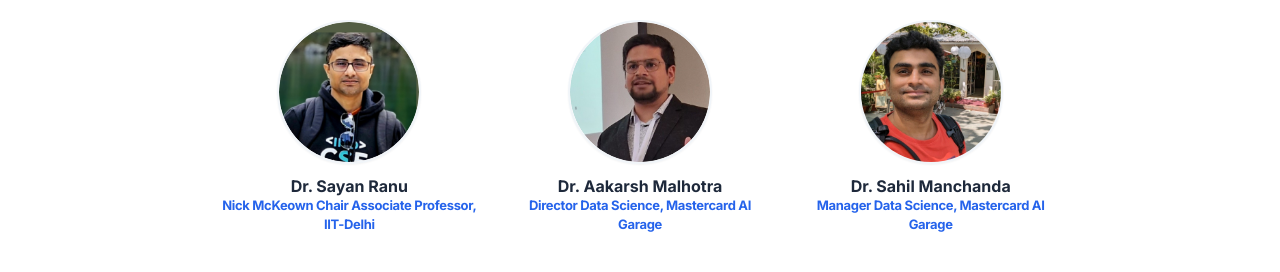
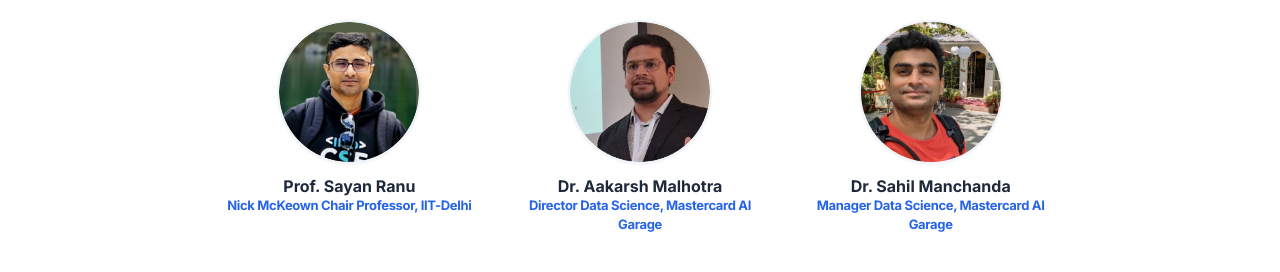
Before and after one commit to finds-workshop/finds26, a plain HTML site: page index.html in a window 1280 px wide. Shown: the part 3368-3640 px from the top of the page. Drawn offline with nearby package versions, Linux system fonts and the light colour scheme.

Commit message:
Update index.html

```diff
--- a/index.html
+++ b/index.html
@@ -245,9 +245,9 @@
                 <div class="flex flex-col items-center">
                     <img src="415-3.jpg" alt="organizer" class="w-36 h-36 rounded-full mb-3 border-2 border-slate-100 shadow-sm object-cover">
                     <h4 class="font-bold text-md leading-tight">
-                        <a href="https://www.linkedin.com/in/sayan-ranu-2990467/" target="_blank" class="text-slate-800 hover:text-blue-600 transition-colors">Dr. Sayan Ranu</a>
+                        <a href="https://www.linkedin.com/in/sayan-ranu-2990467/" target="_blank" class="text-slate-800 hover:text-blue-600 transition-colors">Prof. Sayan Ranu</a>
                     </h4>
-                    <p class="text-blue-600 text-[13px] font-bold tracking-tight">Nick McKeown Chair Associate Professor, IIT-Delhi</p>
+                    <p class="text-blue-600 text-[13px] font-bold tracking-tight">Nick McKeown Chair Professor, IIT-Delhi</p>
                 </div>
 
                 <div class="flex flex-col items-center">
```
